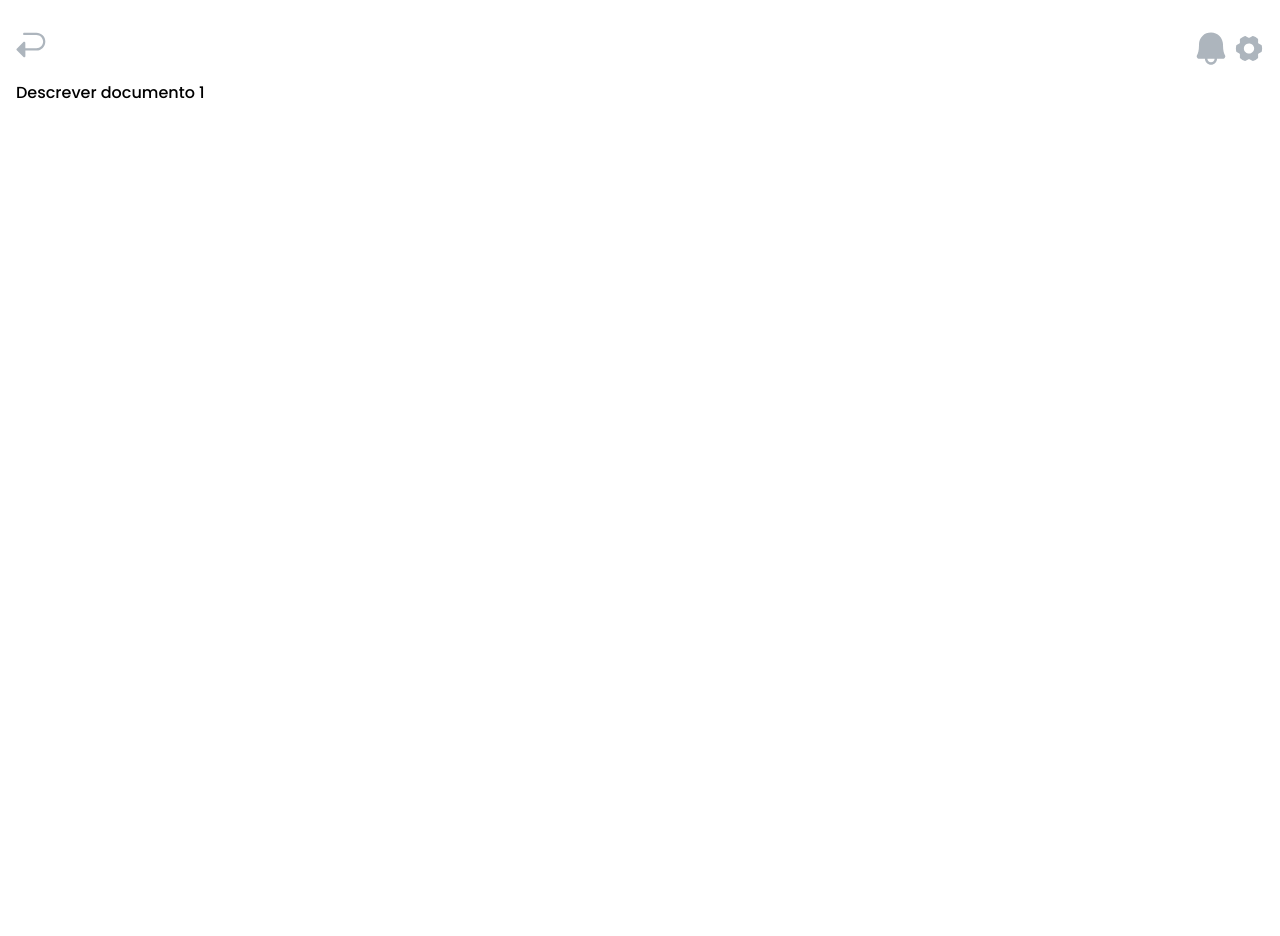
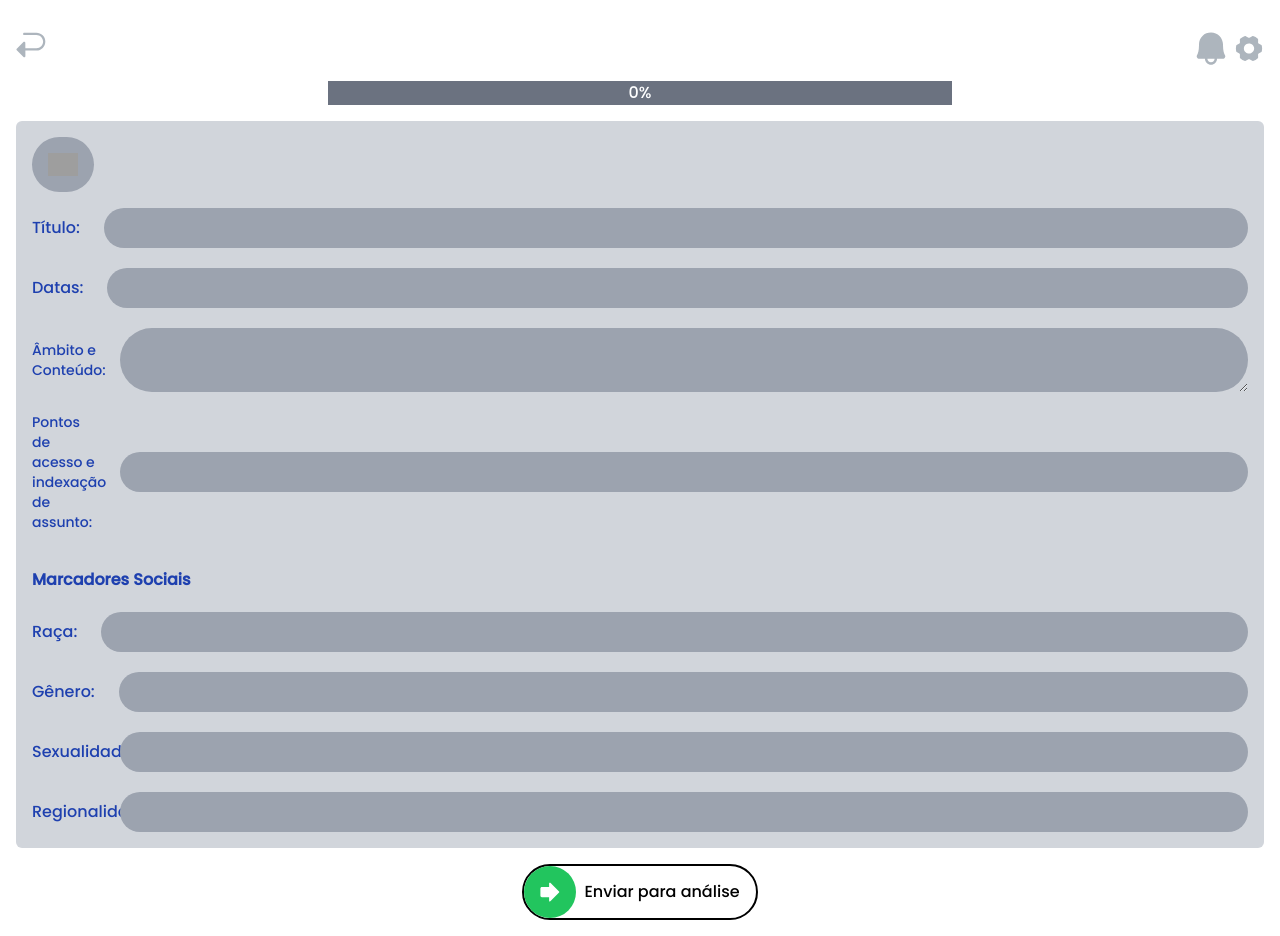
Before and after one commit to Aenewsss/hackhatan, a Next.js app: page /descrever/1 in a window 1280 px wide. Before the commit the page ends 800 px from the top, so only its background shows below. Built offline with nearby package versions, Linux system fonts and the light colour scheme; no server answers; the database is empty; grey boxes are pictures that could not be loaded.

Commit message:
enviando documento para análise

```diff
--- /dev/null
+++ b/src/app/descrever/[id]/Form.tsx
@@ -0,0 +1,131 @@
+"use client"
+
+import { DocumentStatusEnum, IDocument, IMetadataDocument } from "@/storage/types";
+import Image from "next/image"
+import { useEffect, useState } from "react";
+import ProgressBar from "./ProgressBar";
+import { get, getDatabase, ref, update } from "firebase/database";
+import Firebase from "@/app/api/firebase";
+import { getDocIcon } from "@/utils/getDocIcon";
+import { getFileName } from "@/utils/getFileName";
+import { useRouter } from "next/navigation";
+
+interface FormProps {
+    doc_id: string
+}
+
+export default function Form({ doc_id }: FormProps) {
+
+    const router = useRouter()
+
+    const [documentDescription, setDocumentDescription] = useState<IMetadataDocument>({
+        title: '', content: '', access_points: '', dates: '',
+        social_tags: {
+            gender: '', race: '', regionality: '', sexuality: ''
+        }
+    });
+
+    const [docIcon, setDocIcon] = useState<string>('');
+
+    useEffect(() => {
+        getDocument()
+    }, [doc_id]);
+
+    async function getDocument() {
+        Firebase.initializeFirebaseApp()
+        const db = getDatabase();
+        const documentRef = ref(db, `documents/${doc_id}`);
+
+        get(documentRef)
+            .then((snapshot) => {
+                if (snapshot.exists()) {
+                    const documentData = snapshot.val() as IDocument;
+
+                    console.log(documentData)
+                    const icon = getDocIcon(getFileName(documentData.doc_path))
+                    console.log('icon', icon)
+                    setDocIcon(icon)
+                } else {
+                    console.log("O objeto 'documents' não foi encontrado no banco de dados.");
+                }
+            })
+            .catch((error) => {
+                console.error("Erro ao resgatar o objeto 'documents':", error);
+            });
+    }
+
+    async function sendToAnalysis(e: any) {
+        e.preventDefault()
+
+        const database = getDatabase();
+        const docRef = ref(database, `documents/${doc_id}`);
+        try {
+            await update(docRef, {
+                status: DocumentStatusEnum.IN_ANALYSIS,
+                metadata: documentDescription
+            });
+
+            router.push('/')
+        } catch (error) {
+            console.error("Erro ao atribuir documento ao usuário:", error);
+        }
+
+
+    }
+
+    return (
+        <form onSubmit={sendToAnalysis} className="flex flex-col gap-4">
+            <ProgressBar documentDescription={documentDescription} />
+
+            <div className="bg-gray-300 flex flex-col gap-4 rounded-md p-4">
+                <div className="p-4 bg-gray-400 rounded-full self-start">
+                    <Image src={`/describe/${docIcon}-type.svg`} width={30} height={30} alt="Ícone do documento" />
+                </div>
+
+                <div className="flex flex-col gap-5">
+                    <div className="flex gap-6 items-center">
+                        <label className="text-blue-800 max-w-16">Título:</label>
+                        <input required onChange={e => setDocumentDescription({ ...documentDescription, title: e.target.value })} className="bg-gray-400 rounded-full px-3 py-2 w-full" type="text" />
+                    </div>
+                    <div className="flex gap-6 items-center">
+                        <label className="text-blue-800 max-w-16">Datas:</label>
+                        <input required onChange={e => setDocumentDescription({ ...documentDescription, dates: e.target.value })} className="bg-gray-400 rounded-full px-3 py-2 w-full" type="text" />
+                    </div>
+                    <div className="flex gap-6 items-center">
+                        <label className="text-blue-800 max-w-16 text-sm">Âmbito e Conteúdo:</label>
+                        <textarea required onChange={e => setDocumentDescription({ ...documentDescription, content: e.target.value })} className="bg-gray-400 rounded-full px-3 py-2 w-full"></textarea>
+                    </div>
+                    <div className="flex gap-6 items-center">
+                        <label className="text-blue-800 max-w-16 text-sm">Pontos de acesso e indexação de assunto:</label>
+                        <input required onChange={e => setDocumentDescription({ ...documentDescription, access_points: e.target.value })} className="bg-gray-400 rounded-full px-3 py-2 w-full" type="text" />
+                    </div>
+
+                    <h2 className="text-blue-800 mt-4 font-semibold">Marcadores Sociais</h2>
+                    <div className="flex gap-6 items-center">
+                        <label className="text-blue-800 max-w-16">Raça:</label>
+                        <input required onChange={e => setDocumentDescription({ ...documentDescription, social_tags: { ...documentDescription.social_tags, race: e.target.value } })} className="bg-gray-400 rounded-full px-3 py-2 w-full" type="text" />
+                    </div>
+                    <div className="flex gap-6 items-center">
+                        <label className="text-blue-800 max-w-16">Gênero:</label>
+                        <input required onChange={e => setDocumentDescription({ ...documentDescription, social_tags: { ...documentDescription.social_tags, gender: e.target.value } })} className="bg-gray-400 rounded-full px-3 py-2 w-full" type="text" />
+                    </div>
+                    <div className="flex gap-6 items-center">
+                        <label className="text-blue-800 max-w-16">Sexualidade:</label>
+                        <input required onChange={e => setDocumentDescription({ ...documentDescription, social_tags: { ...documentDescription.social_tags, sexuality: e.target.value } })} className="bg-gray-400 rounded-full px-3 py-2 w-full" type="text" />
+                    </div>
+                    <div className="flex gap-6 items-center">
+                        <label className="text-blue-800 max-w-16">Regionalidade:</label>
+                        <input required onChange={e => setDocumentDescription({ ...documentDescription, social_tags: { ...documentDescription.social_tags, regionality: e.target.value } })} className="bg-gray-400 rounded-full px-3 py-2 w-full" type="text" />
+                    </div>
+                </div>
+            </div>
+
+            <button type="submit" className="border-2 border-black rounded-full self-center flex gap-2 items-center pr-4 transition-all hover:scale-105">
+                <div className="bg-green-500 p-4 rounded-full">
+                    <Image src="/icons/arrow-right.svg" width={20} height={20} alt="Ícone de seta para ir para a análise" />
+                </div>
+                Enviar para análise
+            </button>
+        </form>
+    )
+}
--- /dev/null
+++ b/src/app/descrever/[id]/ProgressBar.tsx
@@ -0,0 +1,68 @@
+import { IMetadataDocument } from "@/storage/types";
+import { useEffect, useState } from "react";
+
+interface ProgressBarProps {
+    documentDescription: IMetadataDocument | any
+}
+
+export default function ProgressBar({ documentDescription }: ProgressBarProps) {
+
+    const [percentage, setPercentage] = useState('0%');
+
+    useEffect(() => {
+        setPercentage(getFilledPercent())
+    }, [documentDescription]);
+
+    function getFilledPercent() {
+        if (!documentDescription) return '0%'
+
+        const totalFields = countKeys(documentDescription)
+        const totalFieldsFilled = countFilledValues(documentDescription)
+
+        const percentage = Math.round((totalFieldsFilled / totalFields) * 100)
+
+        return percentage + '%'
+    }
+
+    const countKeys = (obj: any) => {
+        let totalKeys = 0;
+
+        const countKeysRecursive = (obj: any) => {
+            for (const key in obj) {
+                if (typeof obj[key] === "object") {
+                    countKeysRecursive(obj[key]);
+                } else {
+                    totalKeys += 1;
+                }
+            }
+        };
+
+        countKeysRecursive(obj);
+        return totalKeys;
+    };
+
+    const countFilledValues = (obj: any) => {
+        let filledValues = 0;
+
+        const countFilledValuesRecursive = (obj: any) => {
+            for (const key in obj) {
+                if (typeof obj[key] === "object") {
+                    countFilledValuesRecursive(obj[key]);
+                } else if (obj[key] !== "") {
+                    filledValues += 1;
+                }
+            }
+        };
+
+        countFilledValuesRecursive(obj);
+        return filledValues;
+    };
+
+    return (
+        <div className="bg-gray-500 w-1/2 self-center justify-center flex text-white relative">
+            <div style={{width: `${percentage}`}} className={`bg-green-500 absolute h-full top-0 left-0`}></div>
+            <span className="z-10">{percentage}</span>
+        </div>
+    )
+
+}
--- a/src/app/descrever/[id]/page.tsx
+++ b/src/app/descrever/[id]/page.tsx
@@ -1,10 +1,11 @@
 import Header from "@/components/Header"
+import Form from "./Form"
 
 export default function DescribeDoc({ params }: { params: { id: string } }) {
     return (
         <div className="p-4">
             <Header />
-            <h1>Descrever documento {params.id}</h1>
+            <Form doc_id={params.id} />
         </div>
     )
 }
--- a/src/components/DocumentsList.tsx
+++ b/src/components/DocumentsList.tsx
@@ -73,7 +73,7 @@ export default function DocumentsList() {
         <div className="mt-6 flex flex-col gap-6">
             {
                 documents.map((doc, index) => (
-                    <Link href={checkActionToDoc(doc.doc_id, doc.status)} key={index} className={`border-2 flex flex gap-6 bg-gray-300 p-4 rounded-md overflow-hidden ${setDocStatusBorder(doc.status)}`}>
+                    <Link href={checkActionToDoc(doc.doc_id, doc.status)} key={index} className={`border-4 flex gap-6 bg-gray-300 p-4 rounded-md overflow-hidden ${setDocStatusBorder(doc.status)}`}>
                         <Image src={`/describe/${getDocIcon(getFileName(doc?.doc_path))}-type.svg`} width={76} height={76} alt="Tipo do documento" />
 
                         <div className="flex flex-col gap-2">
--- /dev/null
+++ b/src/utils/getFileName.ts
@@ -0,0 +1,13 @@
+export function getFileName(path: string) {
+    const pathArr = path.split('/')
+    const filenameArr = pathArr[pathArr.length - 1].split('?')
+    const filename = filenameArr[0]
+
+    if (filename.includes("_FIL_")) return 'Vídeo'
+    if (filename.includes("_ACI_")) return 'Texto'
+    if (filename.includes("_FIN_")) return 'Texto'
+    if (filename.includes("_MAP_")) return 'Mapa'
+    if (filename.includes("_ICO_")) return 'Imagem'
+
+    return filename
+}
```
Also changed, not shown: src/app/descrever/DocumentsToDoList.tsx (+1 -14 lines), src/storage/types.ts (+16 -0 lines), public/icons/arrow-right.svg (added).
